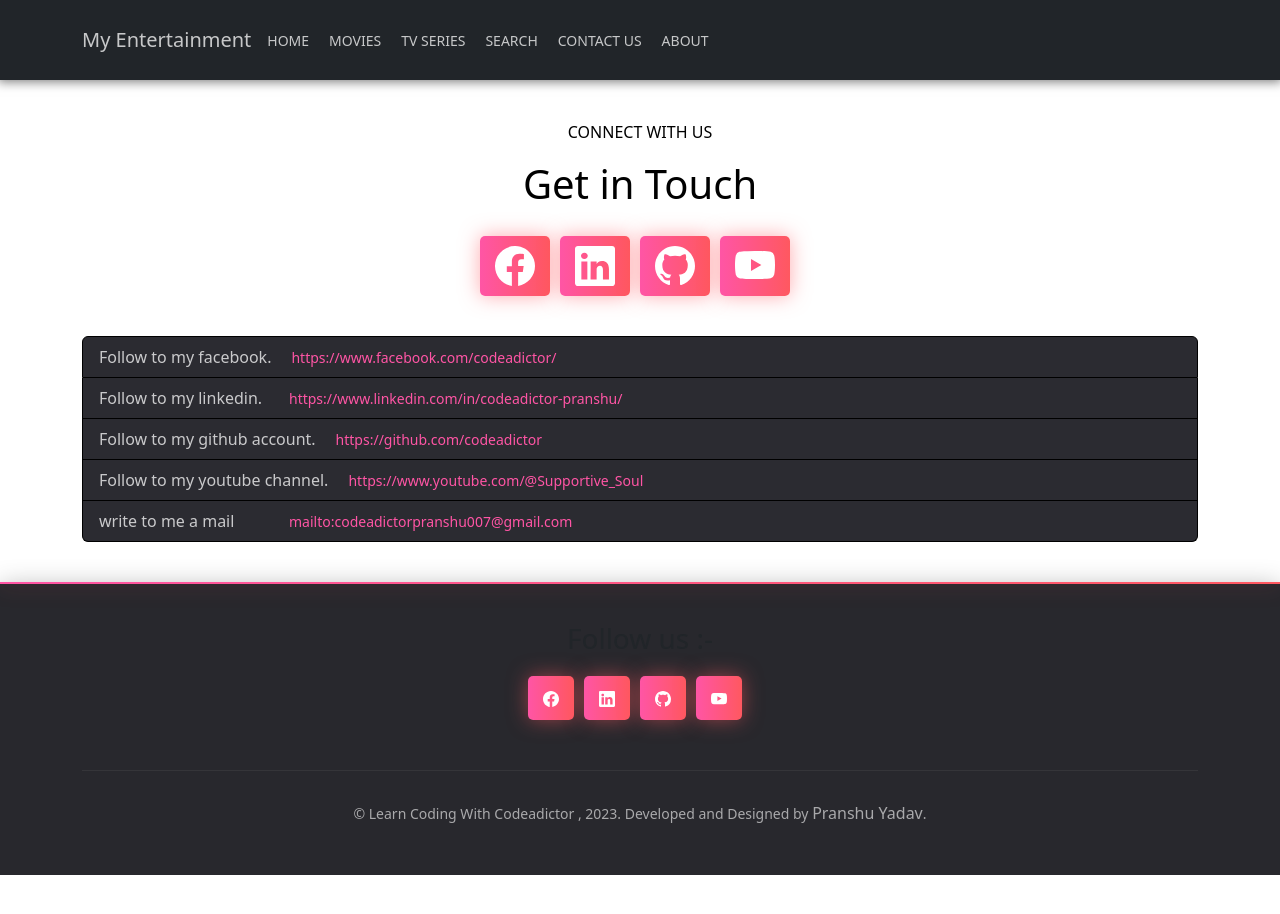
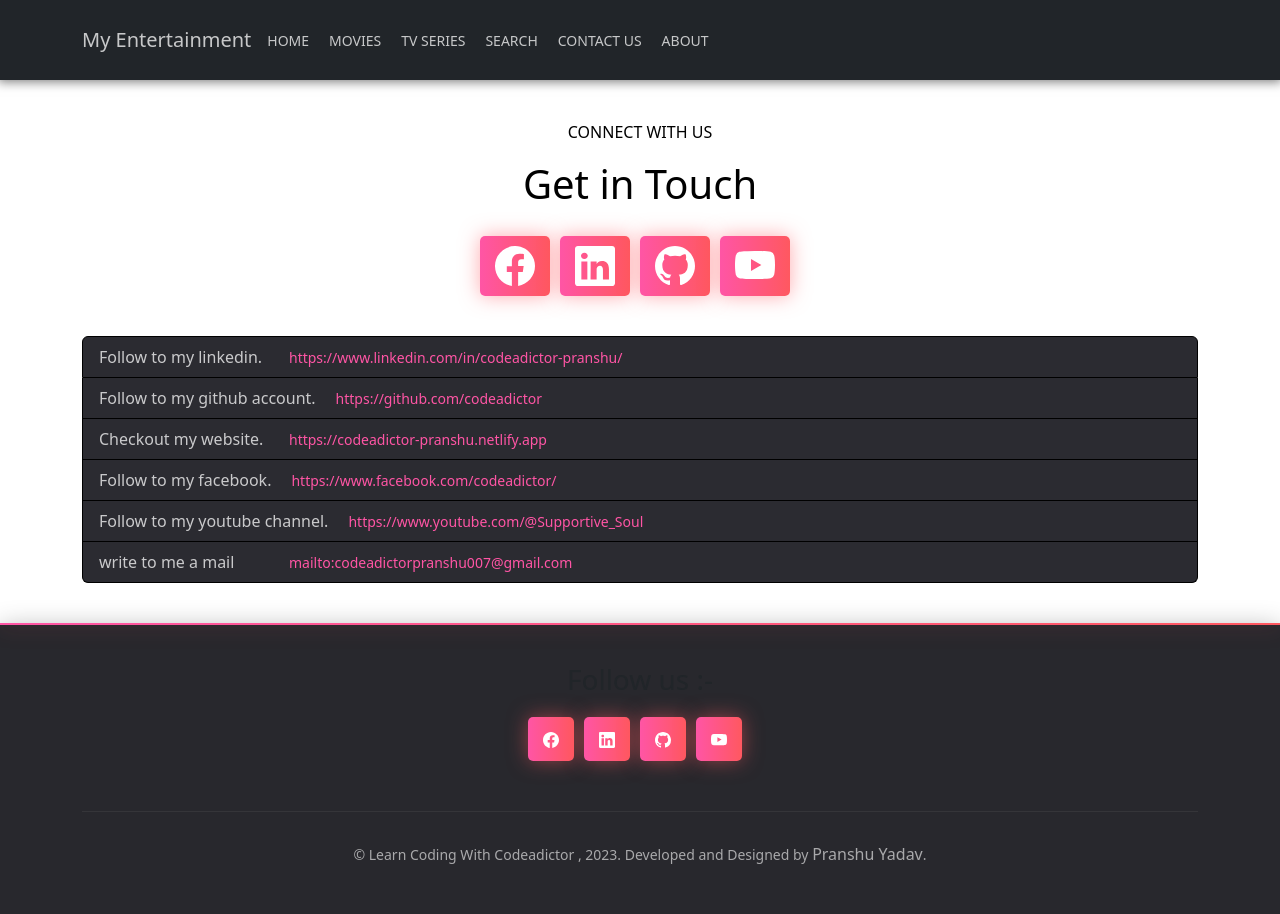
Before and after one commit to codeadictor/Cine-Cluster, a React (Create React App) app: page /contact in a window 1280 px wide. Before the commit the page ends 875 px from the top, so only its background shows below. Built offline with nearby package versions, Linux system fonts and the light colour scheme.

Commit message:
website added

```diff
--- a/src/Container/Contact/index.js
+++ b/src/Container/Contact/index.js
@@ -7,9 +7,10 @@ import { BsFacebook, BsLinkedin, BsGithub, BsYoutube} from "react-icons/bs";
 import './style.css';
 const  ContactContainer = ()=>{
     const myData = [
-        {name:'Facebook', link:'https://www.facebook.com/codeadictor/', text:'Follow to my facebook.' },
         {name:'Linkedin', link:'https://www.linkedin.com/in/codeadictor-pranshu/', text:'Follow to my linkedin.'},
         {name:'GitHub', link:'https://github.com/codeadictor', text:'Follow to my github account.'},
+         {name:'Facebook', link:'https://codeadictor-pranshu.netlify.app', text:'Checkout my website.' },
+         {name:'Facebook', link:'https://www.facebook.com/codeadictor/', text:'Follow to my facebook.' },
         {name:'YouTube', link:'https://www.youtube.com/@Supportive_Soul', text:'Follow to my youtube channel.'},
         {name:'Email', link:'mailto:codeadictorpranshu007@gmail.com',  text:'write to me a mail'}
     ]
```
